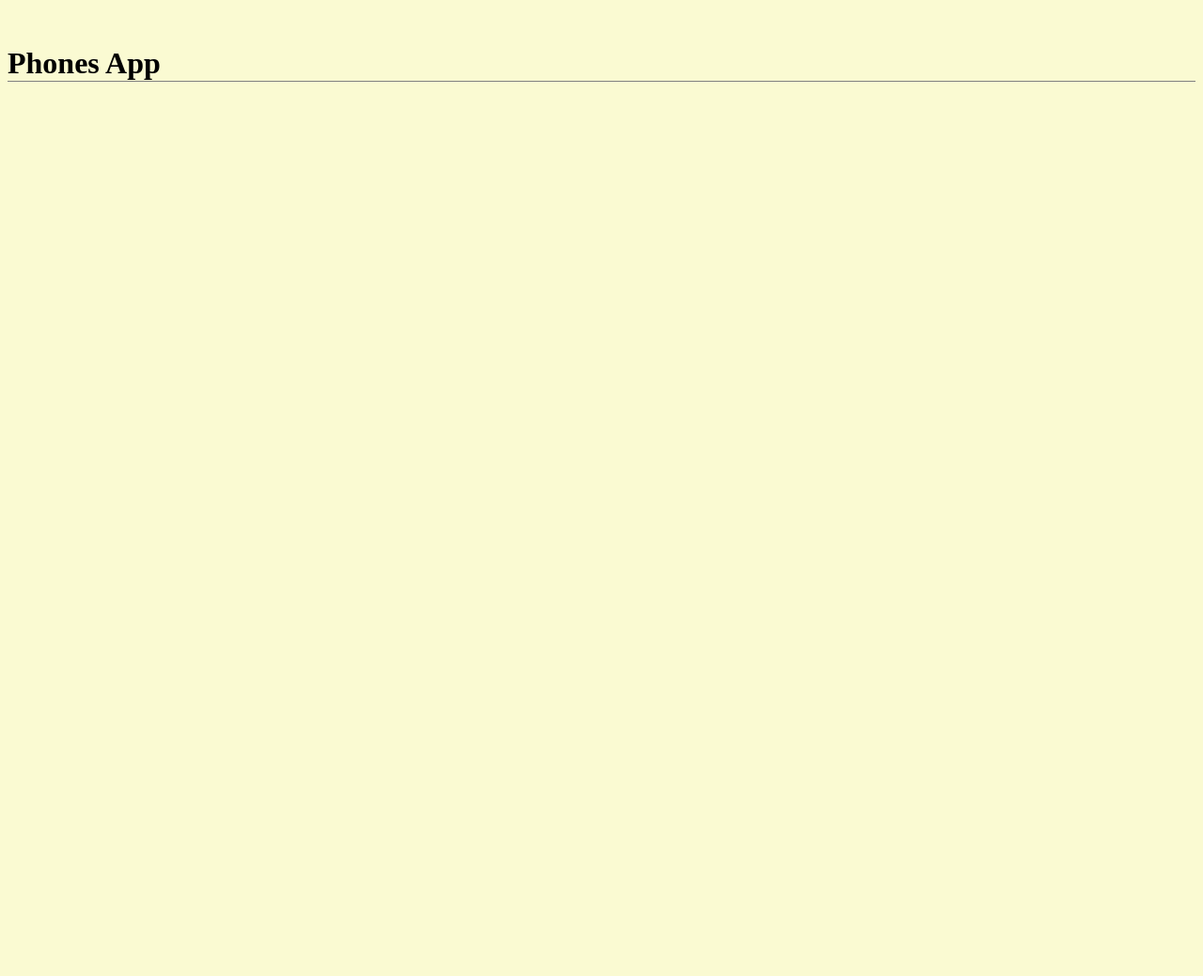
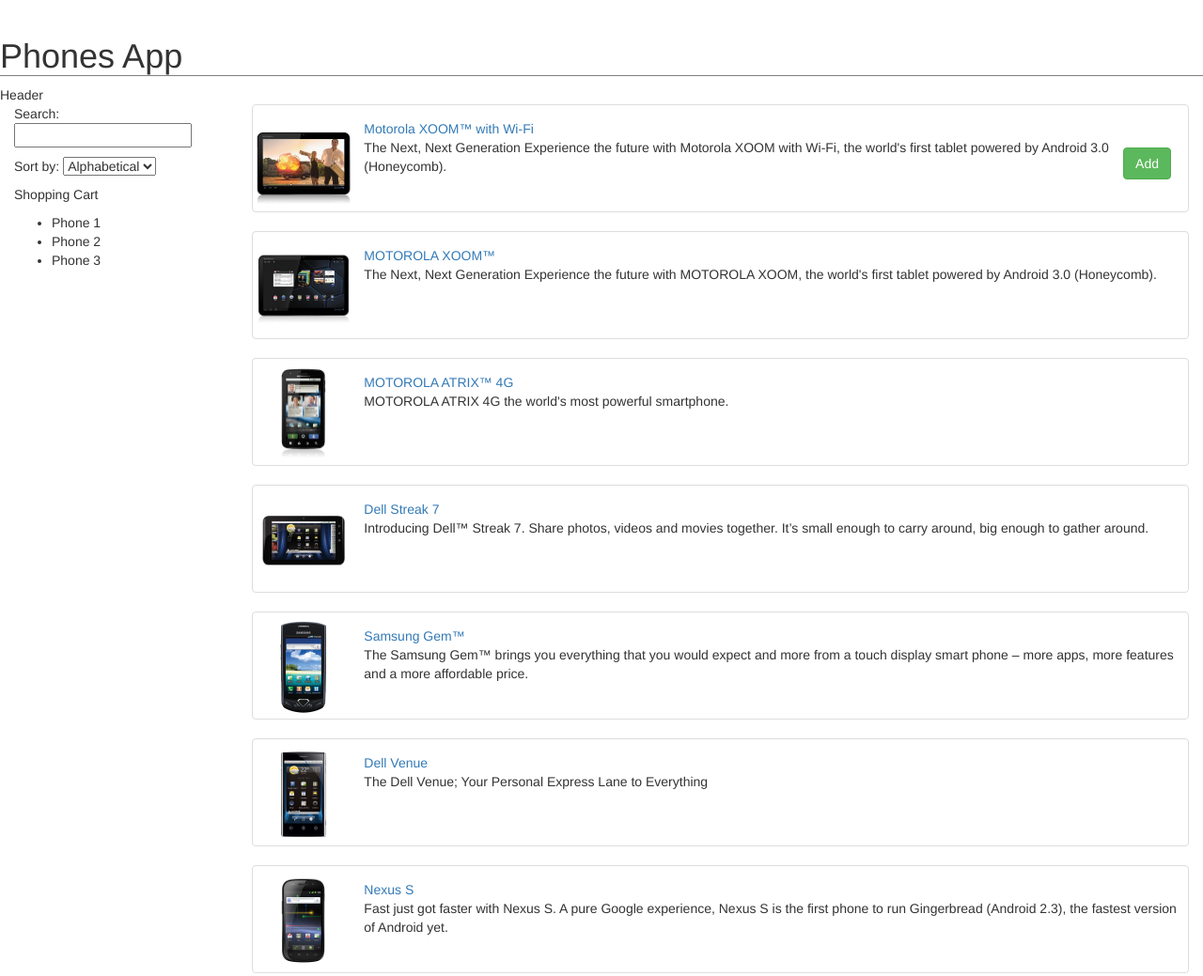
Before and after one commit to olegshapoval/js-learning, a plain HTML site: page index.html in a window 1280 px wide. Shown: the top 1039 px of the page at 94% size. Before the commit the page ends 800 px from the top, so only its background shows below. Drawn offline with nearby package versions, Linux system fonts and the light colour scheme.

Commit message:
components

```diff
--- a/index.html
+++ b/index.html
@@ -4,9 +4,18 @@
   <meta charset="UTF-8">
   <title>PhonesApp</title>
   <link rel="stylesheet" href="app.css">
-  <script src="./js/app.js" defer></script>
+  <link rel="stylesheet"
+        href="https://maxcdn.bootstrapcdn.com/bootstrap/3.3.7/css/bootstrap.min.css"
+        integrity="sha384-BVYiiSIFeK1dGmJRAkycuHAHRg32OmUcww7on3RYdg4Va+PmSTsz/K68vbdEjh4u"
+        crossorigin="anonymous">
+  <script src="./js/app.js" defer type="module"></script>
 </head>
 <body>
   <h1>Phones App</h1>
+  <header>Header</header>
+  <div class="container-fluid">
+    <App />
+  </div>
+  <footer>Footer</footer>
 </body>
 </html>
--- a/js/PhonesPage.js
+++ b/js/PhonesPage.js
@@ -0,0 +1,55 @@
+import PhonesCatalog from './components/PhonesCatalog.js';
+import Filter from './components/Filter.js';
+import PhoneViewer from './components/PhoneViewer.js';
+import ShoppingCurt from './components/ShoppingCurt.js';
+
+export default class PhonesPage {
+    constructor({ element }) {
+        this._element = element;
+
+        this._render();
+
+        new PhonesCatalog({
+            element: this._element.querySelector('PhonesCatalog'),
+        });
+
+        new PhoneViewer({
+            element: this._element.querySelector('PhoneViewer'),
+        });
+
+        new Filter({
+            element: this._element.querySelector('Filter'),
+        });
+
+        new ShoppingCurt({
+            element: this._element.querySelector('ShoppingCurt'),
+        });
+    }
+
+    _render() {
+        this._element.innerHTML = `
+        <div class="row">
+
+            <!--Sidebar-->
+            <div class="col-md-2">
+                <section>
+                <Filter />
+                </section>
+
+                <section>
+                <ShoppingCurt />
+                </section>
+            </div>
+
+            <!--Main content-->
+            <div class="col-md-10">
+                <section>
+                <PhonesCatalog />
+                </section>
+
+                <PhoneViewer />
+            </div>
+        </div>
+        `;
+    }
+}
--- a/js/app.js
+++ b/js/app.js
@@ -0,0 +1,5 @@
+import PhonesPage from './PhonesPage.js';
+
+const currentPage = new PhonesPage({
+    element: document.querySelector('App'),
+});
--- /dev/null
+++ b/js/components/Filter.js
@@ -0,0 +1,26 @@
+export default class Filter {
+    constructor({ element }) {
+        this._element = element;
+
+        this._render();
+    }
+
+    _render() {
+        this._element.innerHTML = `
+        <div>
+            <p>
+                Search:
+                <input>
+            </p>
+
+            <p>
+                Sort by:
+                <select>
+                <option value="name">Alphabetical</option>
+                <option value="age">Newest</option>
+                </select>
+            </p>
+        </div>
+        `;
+    }
+}
--- /dev/null
+++ b/js/components/PhoneViewer.js
@@ -0,0 +1,45 @@
+export default class PhoneViewer {
+    constructor({ element }) {
+        this._element = element;
+
+        this._render();
+    }
+
+    _render() {
+        this._element.innerHTML = `
+        <div>
+
+            <img class="phone" src="img/phones/motorola-xoom-with-wi-fi.0.jpg">
+
+            <button>Back</button>
+            <button>Add to basket</button>
+
+
+            <h1>Motorola XOOM™ with Wi-Fi</h1>
+
+            <p>Motorola XOOM with Wi-Fi has a super-powerful dual-core processor and Android™ 3.0 (Honeycomb) — the Android platform designed specifically for tablets. With its 10.1-inch HD widescreen display, you’ll enjoy HD video in a thin, light, powerful and upgradeable tablet.</p>
+
+            <ul class="phone-thumbs">
+                <li>
+                    <img src="img/phones/motorola-xoom-with-wi-fi.0.jpg">
+                </li>
+                <li>
+                    <img src="img/phones/motorola-xoom-with-wi-fi.1.jpg">
+                </li>
+                <li>
+                    <img src="img/phones/motorola-xoom-with-wi-fi.2.jpg">
+                </li>
+                <li>
+                    <img src="img/phones/motorola-xoom-with-wi-fi.3.jpg">
+                </li>
+                <li>
+                    <img src="img/phones/motorola-xoom-with-wi-fi.4.jpg">
+                </li>
+                <li>
+                    <img src="img/phones/motorola-xoom-with-wi-fi.5.jpg">
+                </li>
+            </ul>
+        </div>
+        `;
+    }
+}
--- /dev/null
+++ b/js/components/PhonesCatalog.js
@@ -0,0 +1,165 @@
+export default class PhonesCatalog {
+    constructor({ element }) {
+        this._element = element;
+
+        this._render();
+    }
+
+    _render() {
+        this._element.innerHTML = `
+        <ul class="phones">
+          <li class="thumbnail">
+            <a href="#!/phones/motorola-xoom-with-wi-fi" class="thumb">
+              <img alt="Motorola XOOM™ with Wi-Fi" src="img/phones/motorola-xoom-with-wi-fi.0.jpg">
+            </a>
+
+            <div class="phones__btn-buy-wrapper">
+              <a class="btn btn-success">
+                Add
+              </a>
+            </div>
+
+            <a href="#!/phones/motorola-xoom-with-wi-fi">Motorola XOOM™ with Wi-Fi</a>
+            <p>The Next, Next Generation
+
+              Experience the future with Motorola XOOM with Wi-Fi, the world's first tablet powered by Android 3.0 (Honeycomb).</p>
+          </li>
+          <li class="thumbnail">
+            <a href="#!/phones/motorola-xoom" class="thumb">
+              <img alt="MOTOROLA XOOM™" src="img/phones/motorola-xoom.0.jpg">
+            </a>
+            <a href="#!/phones/motorola-xoom">MOTOROLA XOOM™</a>
+            <p>The Next, Next Generation
+
+              Experience the future with MOTOROLA XOOM, the world's first tablet powered by Android 3.0 (Honeycomb).</p>
+          </li>
+          <li class="thumbnail">
+            <a href="#!/phones/motorola-atrix-4g" class="thumb">
+              <img alt="MOTOROLA ATRIX™ 4G" src="img/phones/motorola-atrix-4g.0.jpg">
+            </a>
+            <a href="#!/phones/motorola-atrix-4g">MOTOROLA ATRIX™ 4G</a>
+            <p>MOTOROLA ATRIX 4G the world's most powerful smartphone.</p>
+          </li>
+          <li class="thumbnail">
+            <a href="#!/phones/dell-streak-7" class="thumb">
+              <img alt="Dell Streak 7" src="img/phones/dell-streak-7.0.jpg">
+            </a>
+            <a href="#!/phones/dell-streak-7">Dell Streak 7</a>
+            <p>Introducing Dell™ Streak 7. Share photos, videos and movies together. It’s small enough to carry around, big enough to gather around.</p>
+          </li>
+          <li class="thumbnail">
+            <a href="#!/phones/samsung-gem" class="thumb">
+              <img alt="Samsung Gem™" src="img/phones/samsung-gem.0.jpg">
+            </a>
+            <a href="#!/phones/samsung-gem">Samsung Gem™</a>
+            <p>The Samsung Gem™ brings you everything that you would expect and more from a touch display smart phone – more apps, more features and a more affordable price.</p>
+          </li>
+          <li class="thumbnail">
+            <a href="#!/phones/dell-venue" class="thumb">
+              <img alt="Dell Venue" src="img/phones/dell-venue.0.jpg">
+            </a>
+            <a href="#!/phones/dell-venue">Dell Venue</a>
+            <p>The Dell Venue; Your Personal Express Lane to Everything</p>
+          </li>
+          <li class="thumbnail">
+            <a href="#!/phones/nexus-s" class="thumb">
+              <img alt="Nexus S" src="img/phones/nexus-s.0.jpg">
+            </a>
+            <a href="#!/phones/nexus-s">Nexus S</a>
+            <p>Fast just got faster with Nexus S. A pure Google experience, Nexus S is the first phone to run Gingerbread (Android 2.3), the fastest version of Android yet.</p>
+          </li>
+          <li class="thumbnail">
+            <a href="#!/phones/lg-axis" class="thumb">
+              <img alt="LG Axis" src="img/phones/lg-axis.0.jpg">
+            </a>
+            <a href="#!/phones/lg-axis">LG Axis</a>
+            <p>Android Powered, Google Maps Navigation, 5 Customizable Home Screens</p>
+          </li>
+          <li class="thumbnail">
+            <a href="#!/phones/samsung-galaxy-tab" class="thumb">
+              <img alt="Samsung Galaxy Tab™" src="img/phones/samsung-galaxy-tab.0.jpg">
+            </a>
+            <a href="#!/phones/samsung-galaxy-tab">Samsung Galaxy Tab™</a>
+            <p>Feel Free to Tab™. The Samsung Galaxy Tab™ brings you an ultra-mobile entertainment experience through its 7” display, high-power processor and Adobe® Flash® Player compatibility.</p>
+          </li>
+          <li class="thumbnail">
+            <a href="#!/phones/samsung-showcase-a-galaxy-s-phone" class="thumb">
+              <img alt="Samsung Showcase™ a Galaxy S™ phone" src="img/phones/samsung-showcase-a-galaxy-s-phone.0.jpg">
+            </a>
+            <a href="#!/phones/samsung-showcase-a-galaxy-s-phone">Samsung Showcase™ a Galaxy S™ phone</a>
+            <p>The Samsung Showcase™ delivers a cinema quality experience like you’ve never seen before. Its innovative 4” touch display technology provides rich picture brilliance, even outdoors</p>
+          </li>
+          <li class="thumbnail">
+            <a href="#!/phones/droid-2-global-by-motorola" class="thumb">
+              <img alt="DROID™ 2 Global by Motorola" src="img/phones/droid-2-global-by-motorola.0.jpg">
+            </a>
+            <a href="#!/phones/droid-2-global-by-motorola">DROID™ 2 Global by Motorola</a>
+            <p>The first smartphone with a 1.2 GHz processor and global capabilities.</p>
+          </li>
+          <li class="thumbnail">
+            <a href="#!/phones/droid-pro-by-motorola" class="thumb">
+              <img alt="DROID™ Pro by Motorola" src="img/phones/droid-pro-by-motorola.0.jpg">
+            </a>
+            <a href="#!/phones/droid-pro-by-motorola">DROID™ Pro by Motorola</a>
+            <p>The next generation of DOES.</p>
+          </li>
+          <li class="thumbnail">
+            <a href="#!/phones/motorola-bravo-with-motoblur" class="thumb">
+              <img alt="MOTOROLA BRAVO™ with MOTOBLUR™" src="img/phones/motorola-bravo-with-motoblur.0.jpg">
+            </a>
+            <a href="#!/phones/motorola-bravo-with-motoblur">MOTOROLA BRAVO™ with MOTOBLUR™</a>
+            <p>An experience to cheer about.</p>
+          </li>
+          <li class="thumbnail">
+            <a href="#!/phones/motorola-defy-with-motoblur" class="thumb">
+              <img alt="Motorola DEFY™ with MOTOBLUR™" src="img/phones/motorola-defy-with-motoblur.0.jpg">
+            </a>
+            <a href="#!/phones/motorola-defy-with-motoblur">Motorola DEFY™ with MOTOBLUR™</a>
+            <p>Are you ready for everything life throws your way?</p>
+          </li>
+          <li class="thumbnail">
+            <a href="#!/phones/t-mobile-mytouch-4g" class="thumb">
+              <img alt="T-Mobile myTouch 4G" src="img/phones/t-mobile-mytouch-4g.0.jpg">
+            </a>
+            <a href="#!/phones/t-mobile-mytouch-4g">T-Mobile myTouch 4G</a>
+            <p>The T-Mobile myTouch 4G is a premium smartphone designed to deliver blazing fast 4G speeds so that you can video chat from practically anywhere, with or without Wi-Fi.</p>
+          </li>
+          <li class="thumbnail">
+            <a href="#!/phones/samsung-mesmerize-a-galaxy-s-phone" class="thumb">
+              <img alt="Samsung Mesmerize™ a Galaxy S™ phone" src="img/phones/samsung-mesmerize-a-galaxy-s-phone.0.jpg">
+            </a>
+            <a href="#!/phones/samsung-mesmerize-a-galaxy-s-phone">Samsung Mesmerize™ a Galaxy S™ phone</a>
+            <p>The Samsung Mesmerize™ delivers a cinema quality experience like you’ve never seen before. Its innovative 4” touch display technology provides rich picture brilliance,even outdoors</p>
+          </li>
+          <li class="thumbnail">
+            <a href="#!/phones/sanyo-zio" class="thumb">
+              <img alt="SANYO ZIO" src="img/phones/sanyo-zio.0.jpg">
+            </a>
+            <a href="#!/phones/sanyo-zio">SANYO ZIO</a>
+            <p>The Sanyo Zio by Kyocera is an Android smartphone with a combination of ultra-sleek styling, strong performance and unprecedented value.</p>
+          </li>
+          <li class="thumbnail">
+            <a href="#!/phones/samsung-transform" class="thumb">
+              <img alt="Samsung Transform™" src="img/phones/samsung-transform.0.jpg">
+            </a>
+            <a href="#!/phones/samsung-transform">Samsung Transform™</a>
+            <p>The Samsung Transform™ brings you a fun way to customize your Android powered touch screen phone to just the way you like it through your favorite themed “Sprint ID Service Pack”.</p>
+          </li>
+          <li class="thumbnail">
+            <a href="#!/phones/t-mobile-g2" class="thumb">
+              <img alt="T-Mobile G2" src="img/phones/t-mobile-g2.0.jpg">
+            </a>
+            <a href="#!/phones/t-mobile-g2">T-Mobile G2</a>
+            <p>The T-Mobile G2 with Google is the first smartphone built for 4G speeds on T-Mobile's new network. Get the information you need, faster than you ever thought possible.</p>
+          </li>
+          <li class="thumbnail">
+            <a href="#!/phones/motorola-charm-with-motoblur" class="thumb">
+              <img alt="Motorola CHARM™ with MOTOBLUR™" src="img/phones/motorola-charm-with-motoblur.0.jpg">
+            </a>
+            <a href="#!/phones/motorola-charm-with-motoblur">Motorola CHARM™ with MOTOBLUR™</a>
+            <p>Motorola CHARM fits easily in your pocket or palm. Includes MOTOBLUR service.</p>
+          </li>
+        </ul>
+        `;
+    }
+}
--- /dev/null
+++ b/js/components/ShoppingCurt.js
@@ -0,0 +1,20 @@
+export default class ShoppingCurt {
+    constructor({ element }) {
+        this._element = element;
+
+        this._render();
+    }
+
+    _render() {
+        this._element.innerHTML = `
+        <div>
+            <p>Shopping Cart</p>
+            <ul>
+                <li>Phone 1</li>
+                <li>Phone 2</li>
+                <li>Phone 3</li>
+            </ul>
+        </div>
+        `;
+    }
+}
```
